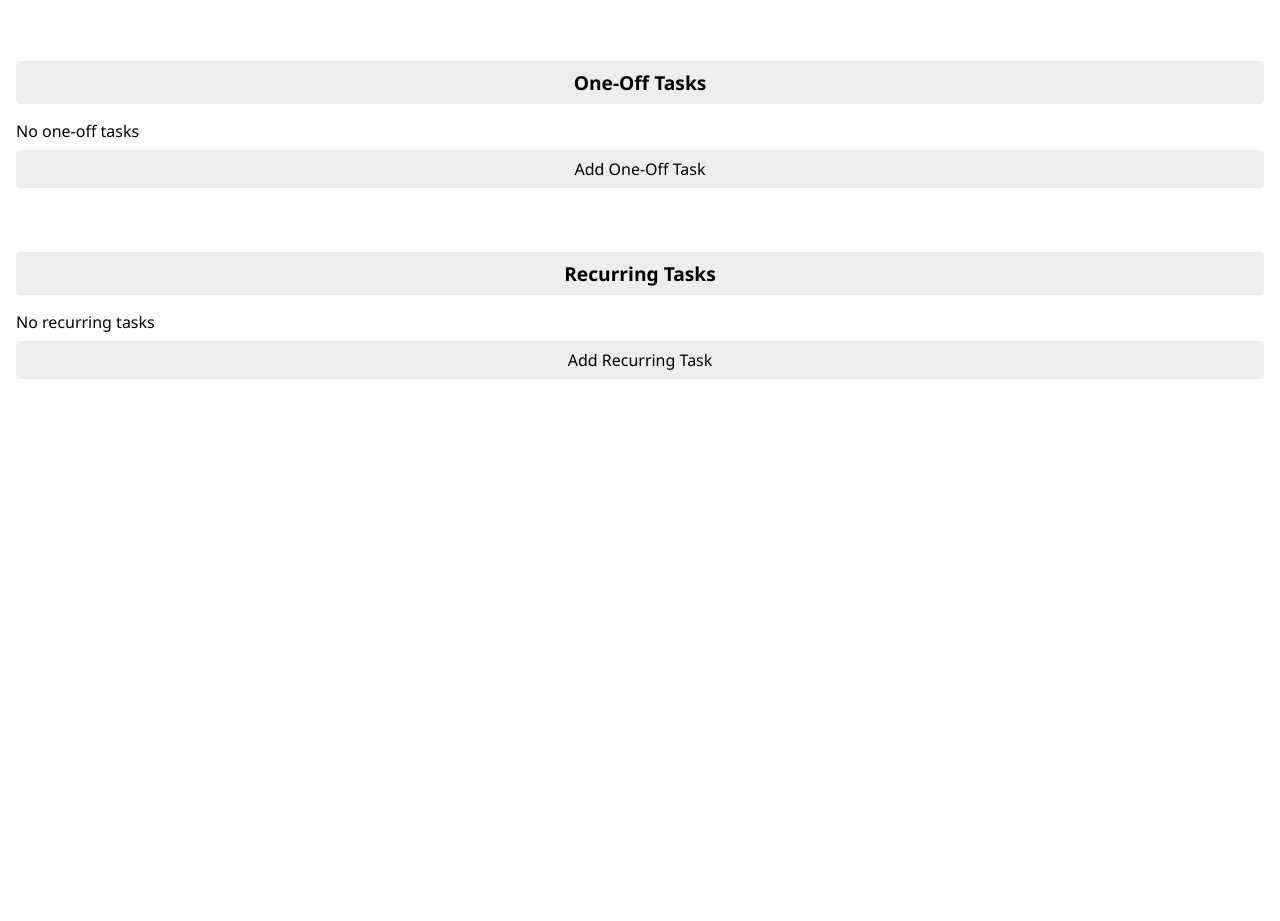
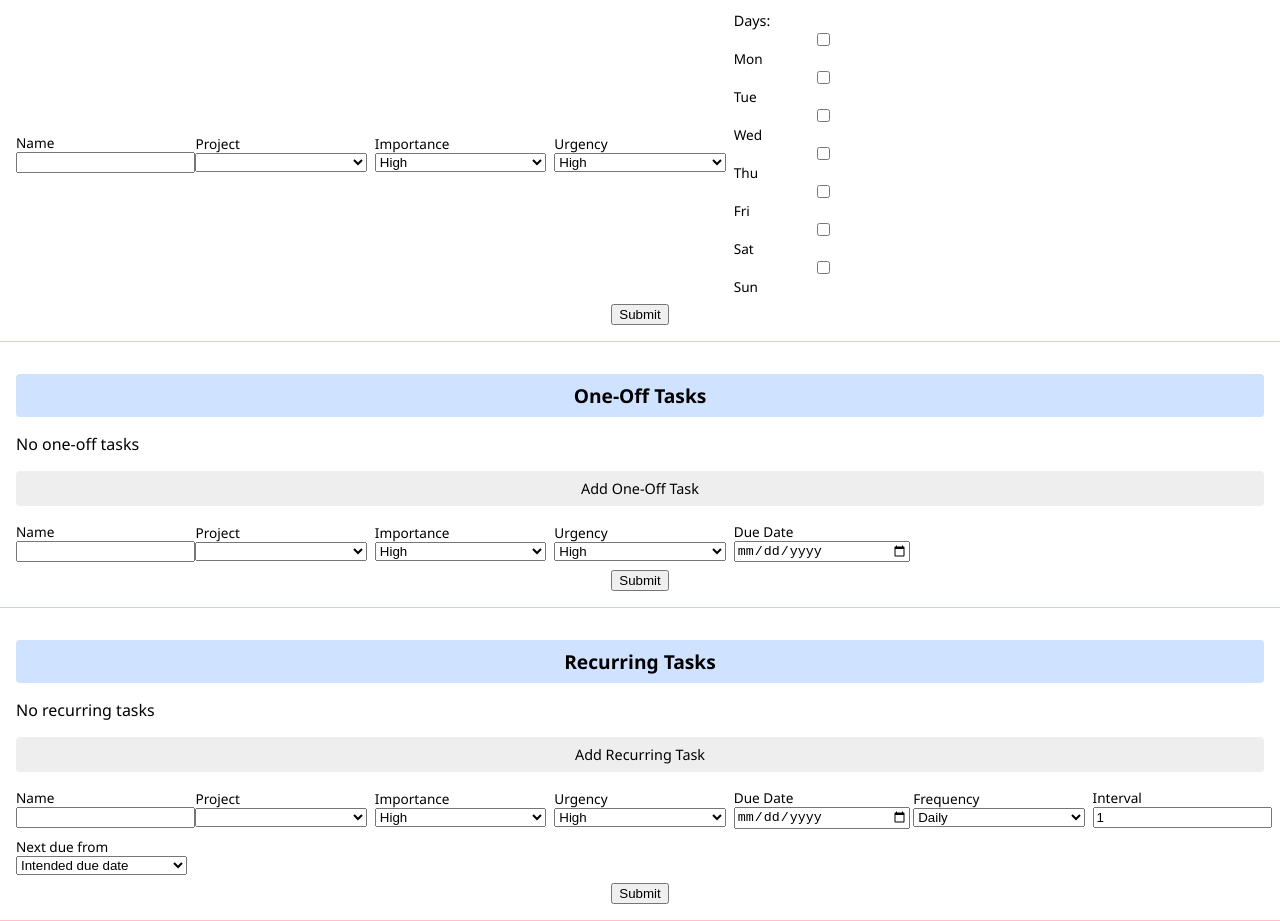
Before and after one commit to Rrh1999/ToDo, a website: page index.html in a window 1280 px wide. Shown: the part 473-1394 px from the top of the page. Before the commit the page ends 884 px from the top, so only its background shows below. Drawn offline with Linux system fonts and the light colour scheme; no server answers.

Commit message:
Update index.html

```diff
--- a/index.html
+++ b/index.html
@@ -12,17 +12,25 @@ header {
   text-align: center;
   border-bottom: 1px solid #ddd;
 }
-section { padding: 1rem; }
+section {
+  padding: 1rem;
+  border-bottom: 1px solid pink;
+}
 .toggle {
   cursor: pointer;
-  background: #eee;
+  background: #f4f4f4;
   padding: 0.5rem;
   border-radius: 4px;
   margin: 1rem 0;
   text-align: center;
 }
-.section-header { font-size: 1.2rem; font-weight: bold; }
-.subtoggle { font-size: 1rem; margin-top: 0.5rem; }
+.add-toggle { background: #eee; font-size: 0.9rem; }
+.section-header {
+  font-size: 1.2rem;
+  font-weight: bold;
+  background: #cfe2ff;
+}
+.subtoggle { font-size: 0.9rem; margin-top: 0.5rem; }
 .hidden { display: none; }
 #deletedBox, #archivedBox {
   max-height: 150px;
@@ -38,16 +46,21 @@ section { padding: 1rem; }
 }
 .task-grid {
   display: grid;
-  grid-template-columns: repeat(8, 1fr);
+  grid-template-columns: 2fr repeat(7, 1fr);
   gap: 0.25rem;
   margin-bottom: 1rem;
-  align-items: center;
+  align-items: stretch;
 }
 .task-grid div {
   padding: 0.25rem;
   border: 1px solid #ccc;
-  text-align: center;
+  display: flex;
+  align-items: center;
+  justify-content: center;
 }
+.task-info { display: block; text-align: left; }
+.task-name { font-size: 0.9rem; }
+.task-meta { font-size: 0.7rem; }
 .circle {
   width: 20px;
   height: 20px;
@@ -64,6 +77,11 @@ section { padding: 1rem; }
 .controls button { margin-left: 0.25rem; font-size: 0.7rem; }
 .week-controls { margin-bottom: 0.5rem; text-align: center; }
 #toast { position: fixed; bottom: 1rem; left: 50%; transform: translateX(-50%); background: #333; color: #fff; padding: 0.5rem 1rem; border-radius: 4px; }
+.task-table { width: 100%; border-collapse: collapse; }
+.task-table th, .task-table td { border: 1px solid #ccc; padding: 0.25rem; text-align: left; }
+.form-grid { display: grid; grid-template-columns: repeat(auto-fill, minmax(150px, 1fr)); gap: 0.5rem; align-items: center; }
+.form-grid label { display: flex; flex-direction: column; font-size: 0.85rem; }
+.form-grid input, .form-grid select { width: 100%; }
 </style>
 </head>
 <body>
@@ -109,35 +127,37 @@ section { padding: 1rem; }
       <div>Sat</div>
       <div>Sun</div>
     </div>
-    <div class="toggle" onclick="toggle('addWeekly')">Add Weekly Task</div>
-    <div id="addWeekly" class="hidden subtoggle">
-      <input type="text" id="weeklyName" placeholder="Name"><br>
-      <select id="weeklyProject"></select><br>
-      Importance:
-      <select id="weeklyImportance">
+    <div class="toggle add-toggle" onclick="toggle('addWeekly')">Add Weekly Task</div>
+    <div id="addWeekly" class="hidden subtoggle form-grid">
+      <label>Name<input type="text" id="weeklyName"></label>
+      <label>Project<select id="weeklyProject"></select></label>
+      <label>Importance<select id="weeklyImportance">
         <option>High</option>
         <option>High/Medium</option>
         <option>Medium</option>
         <option>Medium/Low</option>
         <option>Low</option>
-      </select><br>
-      Urgency:
-      <select id="weeklyUrgency">
+      </select></label>
+      <label>Urgency<select id="weeklyUrgency">
         <option>High</option>
         <option>High/Medium</option>
         <option>Medium</option>
         <option>Medium/Low</option>
         <option>Low</option>
-      </select><br>
-      Days:<br>
+      </select></label>
+      <div class="days">
+        <span>Days:</span><br>
         <label><input type="checkbox" value="Mon">Mon</label>
         <label><input type="checkbox" value="Tue">Tue</label>
         <label><input type="checkbox" value="Wed">Wed</label>
         <label><input type="checkbox" value="Thu">Thu</label>
         <label><input type="checkbox" value="Fri">Fri</label>
         <label><input type="checkbox" value="Sat">Sat</label>
-      <label><input type="checkbox" value="Sun">Sun</label><br>
+        <label><input type="checkbox" value="Sun">Sun</label>
+      </div>
+      <div style="grid-column:1/-1;text-align:center;">
         <button onclick="addWeeklyTask()">Submit</button>
+      </div>
     </div>
     </div><!-- end weeklySection -->
   </section>
@@ -146,28 +166,28 @@ section { padding: 1rem; }
     <div class="toggle section-header" onclick="toggle('oneOffSection')">One-Off Tasks</div>
     <div id="oneOffSection">
     <div id="oneOffList"></div>
-    <div class="toggle subtoggle" onclick="toggle('addOneOff')">Add One-Off Task</div>
-    <div id="addOneOff" class="hidden subtoggle">
-      <input type="text" id="oneOffName" placeholder="Name"><br>
-      <select id="oneOffProject"></select><br>
-      Importance:
-      <select id="oneOffImportance">
+    <div class="toggle add-toggle" onclick="toggle('addOneOff')">Add One-Off Task</div>
+    <div id="addOneOff" class="hidden subtoggle form-grid">
+      <label>Name<input type="text" id="oneOffName"></label>
+      <label>Project<select id="oneOffProject"></select></label>
+      <label>Importance<select id="oneOffImportance">
         <option>High</option>
         <option>High/Medium</option>
         <option>Medium</option>
         <option>Medium/Low</option>
         <option>Low</option>
-      </select><br>
-      Urgency:
-      <select id="oneOffUrgency">
+      </select></label>
+      <label>Urgency<select id="oneOffUrgency">
         <option>High</option>
         <option>High/Medium</option>
         <option>Medium</option>
         <option>Medium/Low</option>
         <option>Low</option>
-      </select><br>
-      Due Date: <input type="date" id="oneOffDue"><br>
+      </select></label>
+      <label>Due Date<input type="date" id="oneOffDue"></label>
+      <div style="grid-column:1/-1;text-align:center;">
         <button onclick="addOneOffTask()">Submit</button>
+      </div>
     </div>
     </div><!-- end oneOffSection -->
   </section>
@@ -176,41 +196,39 @@ section { padding: 1rem; }
     <div class="toggle section-header" onclick="toggle('recurringSection')">Recurring Tasks</div>
     <div id="recurringSection">
     <div id="recurringList"></div>
-    <div class="toggle subtoggle" onclick="toggle('addRecurring')">Add Recurring Task</div>
-    <div id="addRecurring" class="hidden subtoggle">
-      <input type="text" id="recurringName" placeholder="Name"><br>
-      <select id="recurringProject"></select><br>
-      Importance:
-      <select id="recurringImportance">
+    <div class="toggle add-toggle" onclick="toggle('addRecurring')">Add Recurring Task</div>
+    <div id="addRecurring" class="hidden subtoggle form-grid">
+      <label>Name<input type="text" id="recurringName"></label>
+      <label>Project<select id="recurringProject"></select></label>
+      <label>Importance<select id="recurringImportance">
         <option>High</option>
         <option>High/Medium</option>
         <option>Medium</option>
         <option>Medium/Low</option>
         <option>Low</option>
-      </select><br>
-      Urgency:
-      <select id="recurringUrgency">
+      </select></label>
+      <label>Urgency<select id="recurringUrgency">
         <option>High</option>
         <option>High/Medium</option>
         <option>Medium</option>
         <option>Medium/Low</option>
         <option>Low</option>
-      </select><br>
-      Due Date: <input type="date" id="recurringDue"><br>
-      Frequency:
-      <select id="recurringFrequency">
+      </select></label>
+      <label>Due Date<input type="date" id="recurringDue"></label>
+      <label>Frequency<select id="recurringFrequency">
         <option value="daily">Daily</option>
         <option value="weekly">Weekly</option>
         <option value="monthly">Monthly</option>
         <option value="yearly">Yearly</option>
-      </select><br>
-      Interval: <input type="number" id="recurringInterval" min="1" value="1"><br>
-      Next due from:
-      <select id="recurringFrom">
+      </select></label>
+      <label>Interval<input type="number" id="recurringInterval" min="1" value="1"></label>
+      <label>Next due from<select id="recurringFrom">
         <option value="intended">Intended due date</option>
         <option value="today">Today's date</option>
-      </select><br>
+      </select></label>
+      <div style="grid-column:1/-1;text-align:center;">
         <button onclick="addRecurringTask()">Submit</button>
+      </div>
     </div>
     </div><!-- end recurringSection -->
   </section>
@@ -436,7 +454,12 @@ function renderWeekly() {
 
 function taskCell(task) {
   const cell = document.createElement('div');
-  cell.innerHTML = `<strong>${task.name}</strong><br>${task.project}<br>${task.importance}/${task.urgency}`;
+  cell.className = 'task-info';
+  const proj = projects.find(p => p.name === task.project);
+  const color = proj ? proj.color : '#000';
+  cell.innerHTML = `<span class="task-name">${task.name}</span><br>` +
+    `<span class="task-meta" style="color:${color}">${task.project}</span><br>` +
+    `<span class="task-meta">Importance: ${task.importance}<br>Urgency: ${task.urgency}</span>`;
   const controls = document.createElement('div');
   controls.className = 'controls';
   const closeBtn = document.createElement('button');
@@ -529,12 +552,16 @@ function renderOneOff() {
   const open = oneOffTasks.filter(t => t.status === 'open');
   if (open.length === 0) { list.textContent = 'No one-off tasks'; return; }
   const table = document.createElement('table');
+  table.className = 'task-table';
+  table.className = 'task-table';
   const head = document.createElement('tr');
   head.innerHTML = '<th>Task</th><th>Project</th><th>Due</th><th></th>';
   table.appendChild(head);
   open.forEach(t => {
     const tr = document.createElement('tr');
-    tr.innerHTML = `<td>${t.name}</td><td>${t.project}</td><td>${t.dueDate||''}</td>`;
+    const proj = projects.find(p => p.name === t.project);
+    const color = proj ? proj.color : '#000';
+    tr.innerHTML = `<td>${t.name}</td><td style="color:${color}">${t.project}</td><td>${t.dueDate||''}</td>`;
     const td = document.createElement('td');
     const comp = document.createElement('button');
     comp.textContent = 'Complete';
@@ -659,11 +686,13 @@ function renderRecurring() {
   if (open.length === 0) { list.textContent = 'No recurring tasks'; return; }
   const table = document.createElement('table');
   const head = document.createElement('tr');
-  head.innerHTML = '<th>Task</th><th>Next Due</th><th>Last Done</th><th>Over/Under</th><th></th>';
+  head.innerHTML = '<th>Task</th><th>Project</th><th>Next Due</th><th>Last Done</th><th>Over/Under</th><th></th>';
   table.appendChild(head);
   open.forEach(t => {
     const tr = document.createElement('tr');
-    tr.innerHTML = `<td>${t.name}</td><td>${t.dueDate}</td><td>${t.lastCompleted || ''}</td><td>${t.lastDiff}</td>`;
+    const proj = projects.find(p => p.name === t.project);
+    const color = proj ? proj.color : '#000';
+    tr.innerHTML = `<td>${t.name}</td><td style="color:${color}">${t.project}</td><td>${t.dueDate}</td><td>${t.lastCompleted || ''}</td><td>${t.lastDiff}</td>`;
     const td = document.createElement('td');
     const comp = document.createElement('button');
     comp.textContent = 'Complete';
```
Lines whose indentation alone changed are shown as unchanged.
